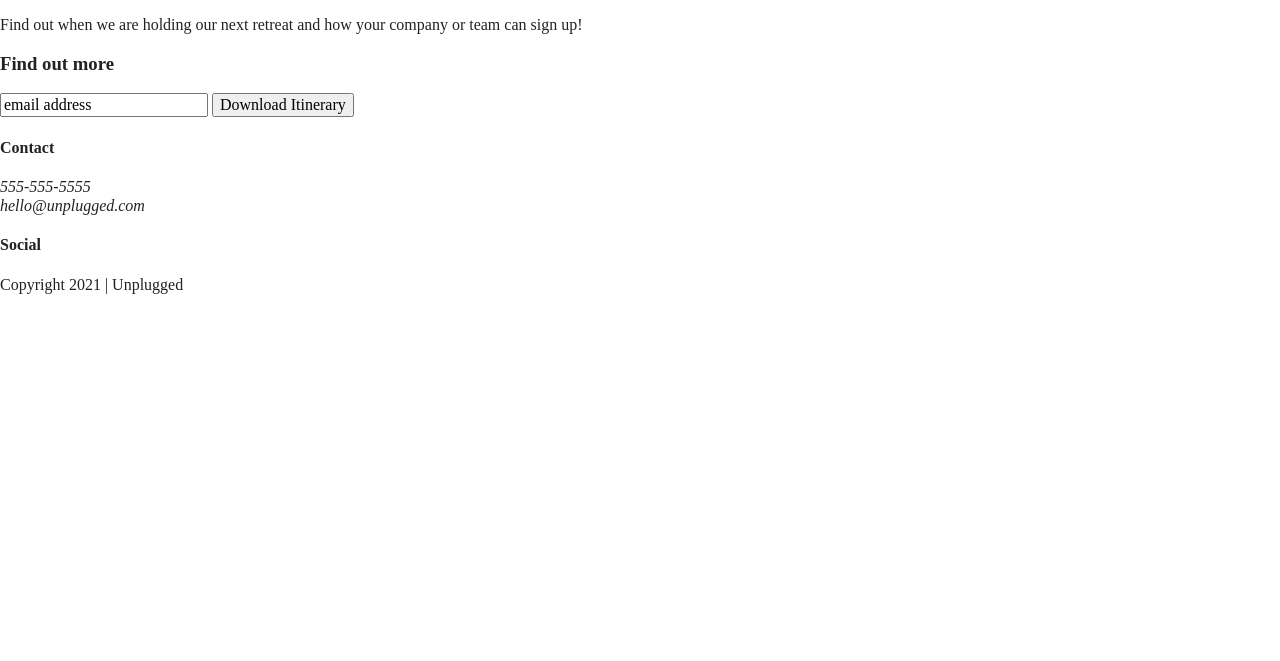
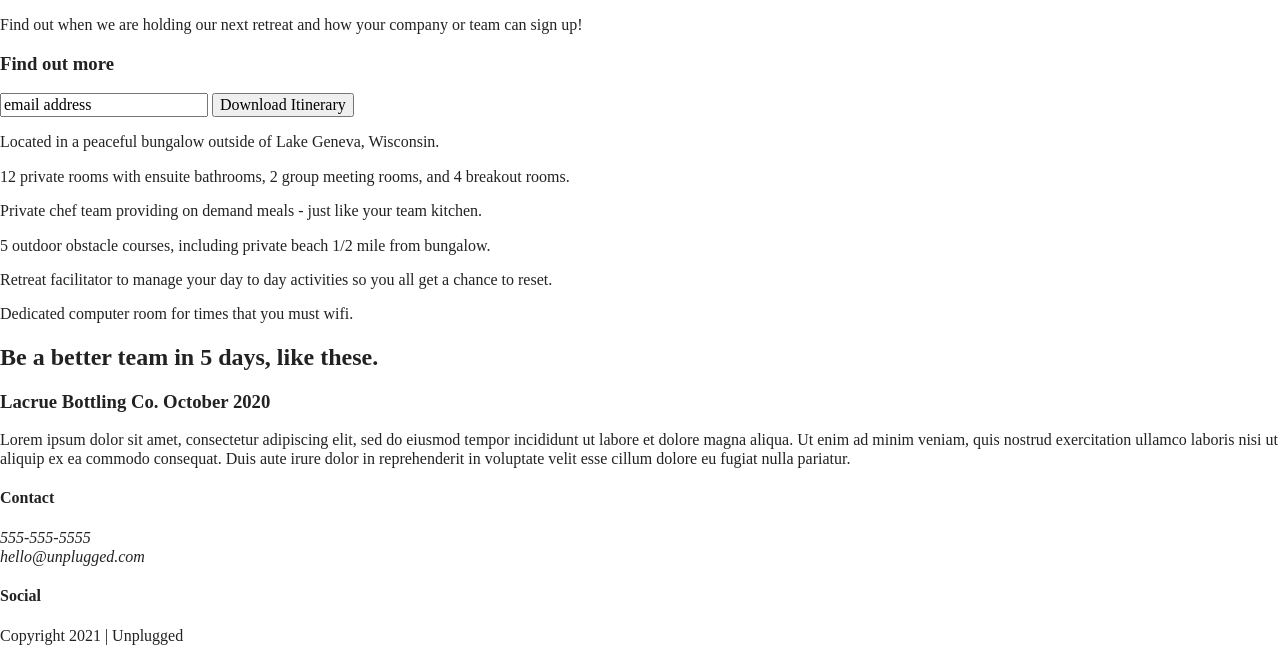
Before and after one commit to Abigail-Carey/unplugged-retreat, a website built with Parcel: page index.html in a window 1280 px wide. Shown: the part 265-926 px from the top of the page. Before the commit the page ends 800 px from the top, so only its background shows below. Built offline with nearby package versions, Linux system fonts and the light colour scheme; files whose address does not match are found by name.

Commit message:
Added base content to index.html

```diff
--- a/index.html
+++ b/index.html
@@ -60,6 +60,72 @@
         </div>
       </div>
     </aside>
+    <section class="features">
+      <div class="content-wrapper">
+        <div class="features-items">
+          <!-- add features content here -->
+          <article>
+                <p class="fontawesome-icon"></p>
+                <p class="features-item-description">
+                  Located in a peaceful
+                  bungalow outside of Lake
+                  Geneva, Wisconsin.
+                </p>
+          </article>
+          <article>
+                <p class="fontawesome-icon"></p>
+                <p class="features-item-description">
+                    12 private rooms with ensuite bathrooms,
+                    2 group meeting rooms, and 4 breakout rooms.
+                </p>
+          </article>
+          <article>
+                <p class="fontawesome-icon"></p>
+                <p class="features-item-description">
+                    Private chef team providing on demand
+                    meals - just like your team kitchen.
+                </p>
+          </article>
+          <article>
+                <p class="fontawesome-icon"></p>
+                <p class="features-item-description">
+                  5 outdoor obstacle courses, including
+                  private beach 1/2 mile from bungalow.
+                </p>
+          </article>
+          <article>
+                <p class="fontawesome-icon"></p>
+                <p class="features-item-description">
+                  Retreat facilitator to manage your day
+                  to day activities so you all get a chance
+                  to reset.
+                </p>
+          </article>
+          <article>
+                <p class="fontawesome-icon"></p>
+                <p class="features-item-description">
+                  Dedicated computer room for times that you must wifi.
+                </p>
+          </article>
+        </div>
+      </div>
+    </section>
+    <section class="reviews">
+        <div class="content-wrapper">
+          <h2>Be a better team in 5 days, like these.</h2>
+          <article>
+            <div>
+              <h3>Lacrue Bottling Co. October 2020</h3>
+              <p>
+                Lorem ipsum dolor sit amet, consectetur adipiscing elit, sed do eiusmod tempor incididunt ut labore et
+                dolore magna aliqua. Ut enim ad minim veniam, quis nostrud exercitation ullamco laboris nisi ut aliquip
+                ex ea commodo consequat. Duis aute irure dolor in reprehenderit in voluptate velit esse cillum dolore eu
+                fugiat nulla pariatur.
+              </p>
+            </div>
+          </article>
+        </div>
+    </section>
 
   </main>
 
```
